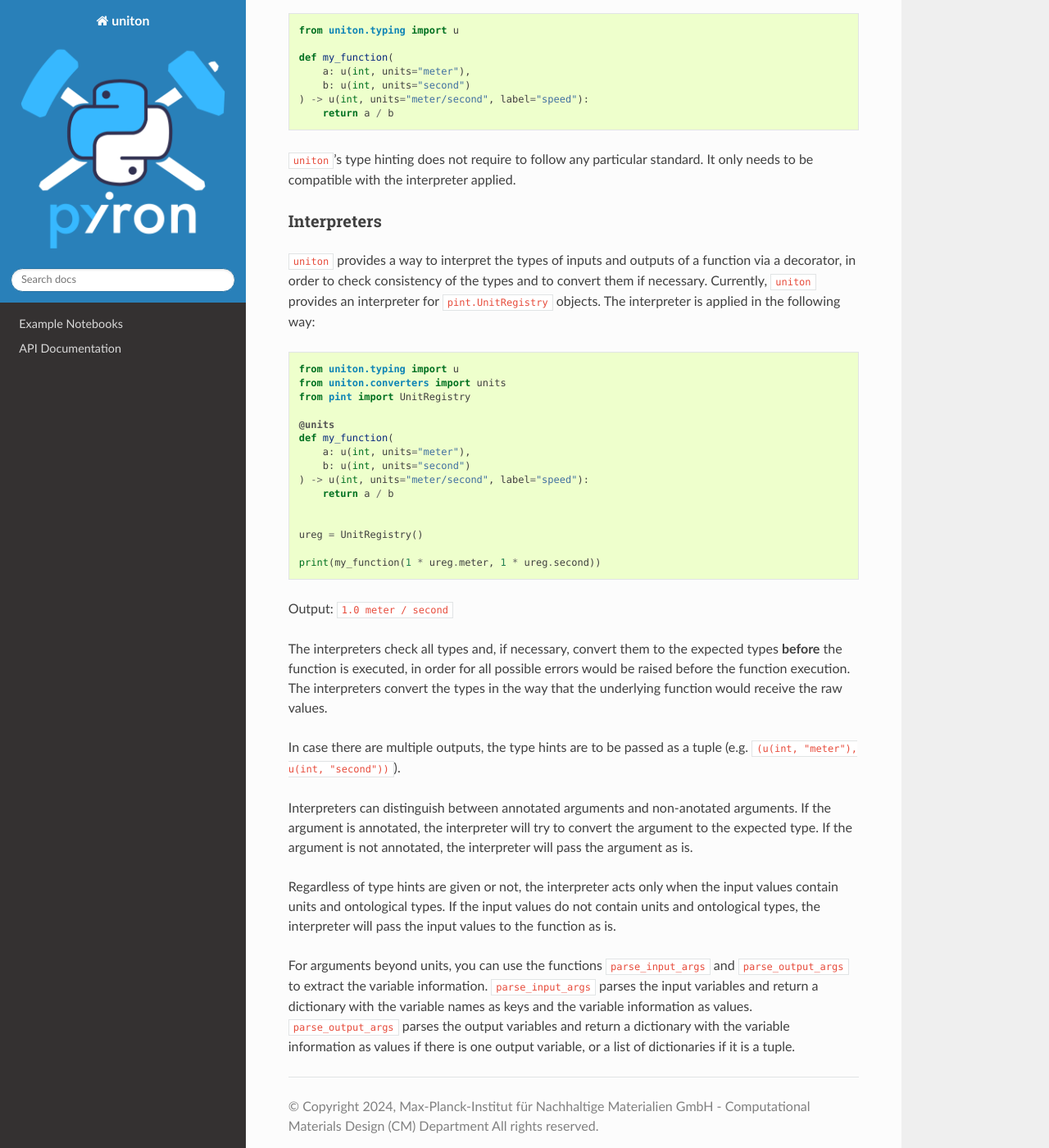
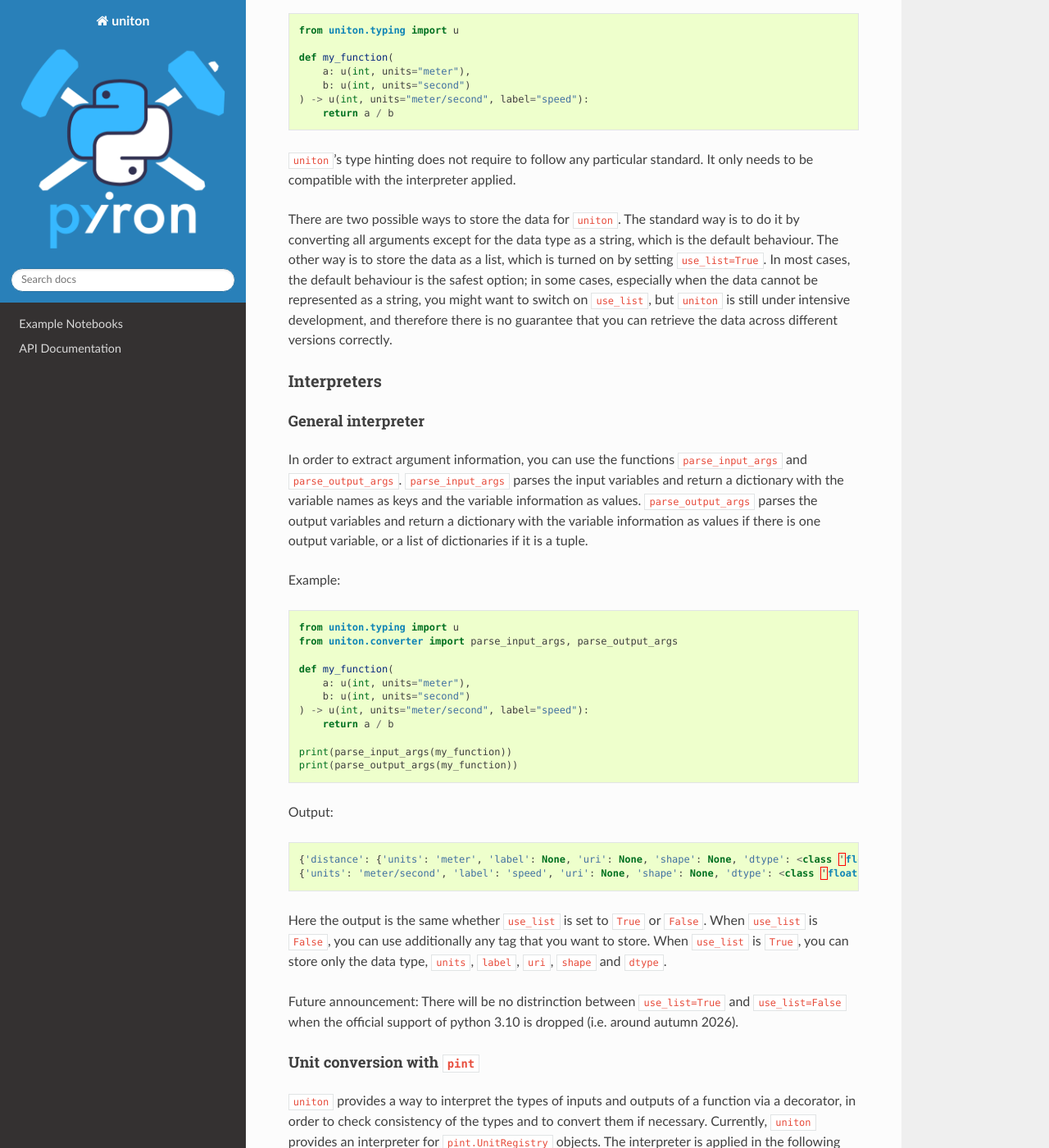
Before and after one commit to pyiron/semantikon, a Sphinx documentation site: the page built from docs/README.md, in a window 1280 px wide and 1400 px high, scrolled down 493 px. Shown: the whole window at 82% size. Built offline with Sphinx 7.4.7 and the Read the Docs theme 3.1.0, drawn with Linux system fonts in a browser that asks for light colours.

Commit message:
Extend README

````diff
--- a/docs/README.md
+++ b/docs/README.md
@@ -20,7 +20,43 @@ def my_function(
 
 `uniton`'s type hinting does not require to follow any particular standard. It only needs to be compatible with the interpreter applied.
 
+There are two possible ways to store the data for `uniton`. The standard way is to do it by converting all arguments except for the data type as a string, which is the default behaviour. The other way is to store the data as a list, which is turned on by setting `use_list=True`. In most cases, the default behaviour is the safest option; in some cases, especially when the data cannot be represented as a string, you might want to switch on `use_list`, but `uniton` is still under intensive development, and therefore there is no guarantee that you can retrieve the data across different versions correctly.
+
+
 ### **Interpreters**
+
+#### General interpreter
+
+In order to extract argument information, you can use the functions `parse_input_args` and `parse_output_args`. `parse_input_args` parses the input variables and return a dictionary with the variable names as keys and the variable information as values. `parse_output_args` parses the output variables and return a dictionary with the variable information as values if there is one output variable, or a list of dictionaries if it is a tuple.
+
+Example:
+
+```python
+from uniton.typing import u
+from uniton.converter import parse_input_args, parse_output_args
+
+def my_function(
+    a: u(int, units="meter"),
+    b: u(int, units="second")
+) -> u(int, units="meter/second", label="speed"):
+    return a / b
+
+print(parse_input_args(my_function))
+print(parse_output_args(my_function))
+```
+
+Output:
+
+```python
+{'distance': {'units': 'meter', 'label': None, 'uri': None, 'shape': None, 'dtype': <class 'float'>}, 'time': {'units': 'second', 'label': None, 'uri': None, 'shape': None, 'dtype': <class 'float'>}}
+{'units': 'meter/second', 'label': 'speed', 'uri': None, 'shape': None, 'dtype': <class 'float'>}
+```
+
+Here the output is the same whether `use_list` is set to `True` or `False`. When `use_list` is `False`, you can use additionally any tag that you want to store. When `use_list` is `True`, you can store only the data type, `units`, `label`, `uri`, `shape` and `dtype`.
+
+Future announcement: There will be no distrinction between `use_list=True` and `use_list=False` when the official support of python 3.10 is dropped (i.e. around autumn 2026).
+
+#### Unit conversion with `pint`
 
 `uniton` provides a way to interpret the types of inputs and outputs of a function via a decorator, in order to check consistency of the types and to convert them if necessary. Currently, `uniton` provides an interpreter for `pint.UnitRegistry` objects. The interpreter is applied in the following way:
 
@@ -52,5 +88,3 @@ In case there are multiple outputs, the type hints are to be passed as a tuple (
 Interpreters can distinguish between annotated arguments and non-anotated arguments. If the argument is annotated, the interpreter will try to convert the argument to the expected type. If the argument is not annotated, the interpreter will pass the argument as is.
 
 Regardless of type hints are given or not, the interpreter acts only when the input values contain units and ontological types. If the input values do not contain units and ontological types, the interpreter will pass the input values to the function as is.
-
-For arguments beyond units, you can use the functions `parse_input_args` and `parse_output_args` to extract the variable information. `parse_input_args` parses the input variables and return a dictionary with the variable names as keys and the variable information as values. `parse_output_args` parses the output variables and return a dictionary with the variable information as values if there is one output variable, or a list of dictionaries if it is a tuple.
````
